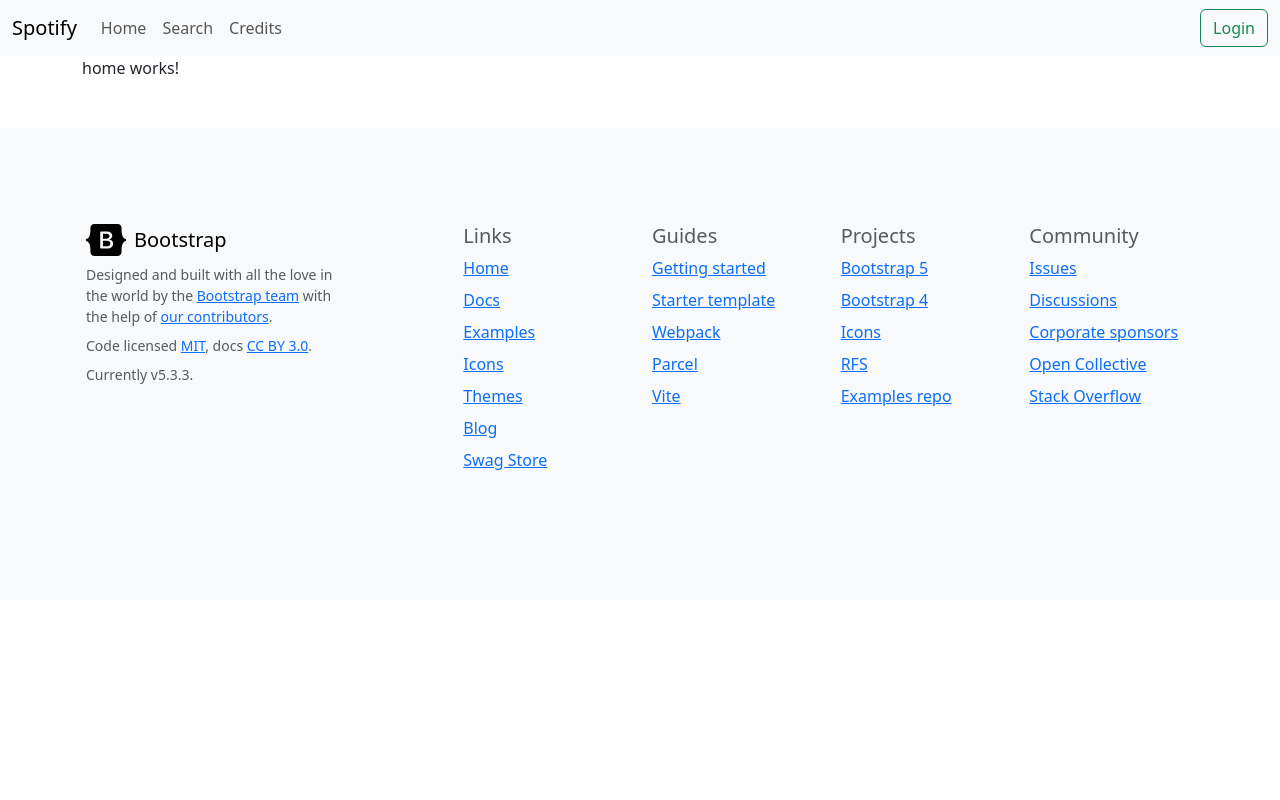
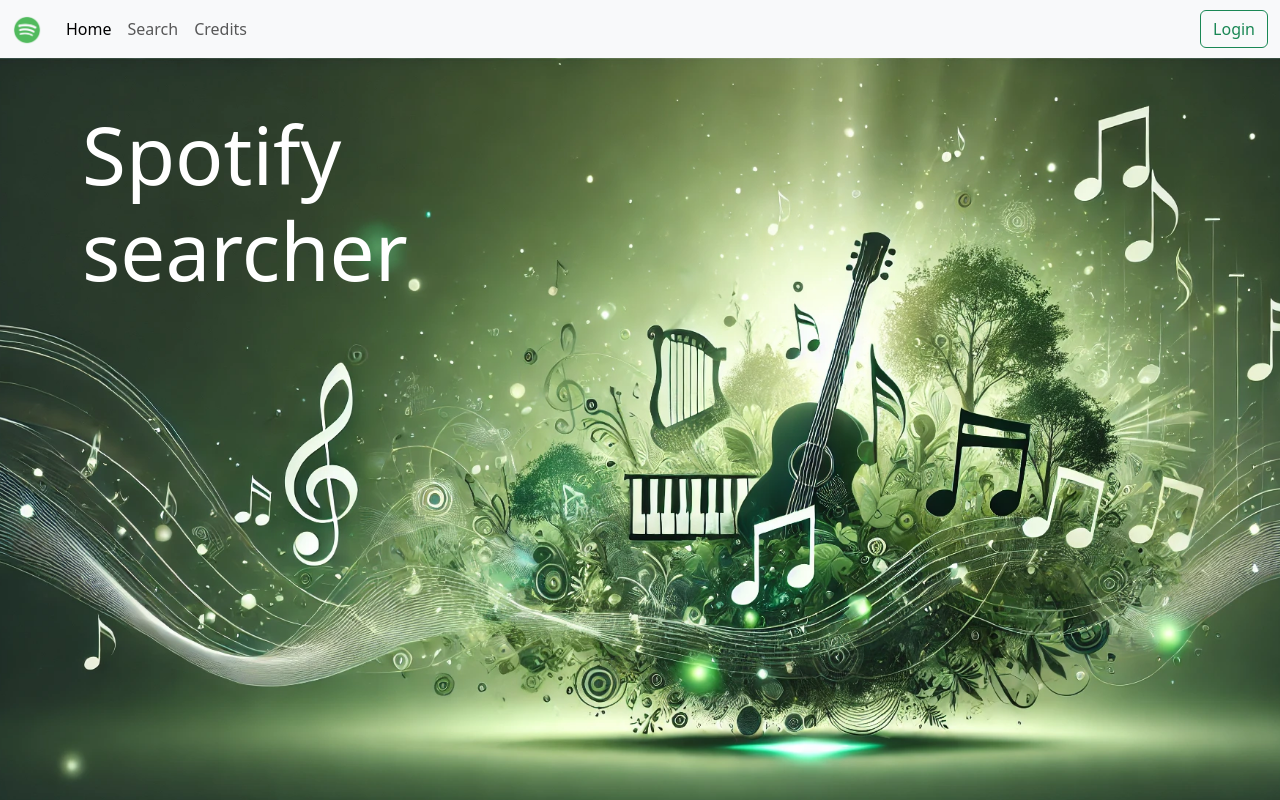
Before and after one commit to reda-halouachi/corsoangular4ci20242025, an Angular app in the folder spotify/: page / in a window 1280 px wide. Shown: the top 800 px of the page. Built offline with nearby package versions, Linux system fonts and the light colour scheme.

Commit message:
Home, footer e credits

```diff
--- a/spotify/src/app/app.component.html
+++ b/spotify/src/app/app.component.html
@@ -1,6 +1,4 @@
 <app-menu></app-menu>
 <!-- Vedi documentazione bootstrap per le classi utilizzate -->
-<div class="container">
-  <router-outlet></router-outlet>
-</div>
+<router-outlet></router-outlet>
 <app-footer></app-footer>
--- a/spotify/src/app/credits/credits.component.css
+++ b/spotify/src/app/credits/credits.component.css
@@ -0,0 +1,3 @@
+#sfondo {
+    min-height: 750px;
+}
--- a/spotify/src/app/credits/credits.component.html
+++ b/spotify/src/app/credits/credits.component.html
@@ -1 +1,31 @@
-<p>credits works!</p>
+<div id="sfondo" class="container-fluid bg-success bg-gradient" style="--bs-bg-opacity: .1;">
+    <div class="container py-5">
+        <h3 class="display-3 text-success">
+            Credits
+        </h3>
+        <div class="row mt-5">
+            <div class="col-lg-6">
+                <h1 class="display-1 text-success text-center">4Ci</h1>
+            </div>
+            <div class="col-lg-6">
+                <ul class="list-unstyled">
+                    <li>BORGES HERMEL ANITA</li>
+                    <li>GAVATTA STEFANO</li>
+                    <li>HAJDU EDWARD</li>
+                    <li>HALOUACHI REDA</li>
+                    <li>HAMDAOUI OMAR</li>
+                    <li>KUSHNIR OLEKSANDR</li>
+                    <li>LUTTERI GABRIEL</li>
+                    <li>MBAYE MOUSTAPHA</li>
+                    <li>MERLINI SIMONE</li>
+                    <li>PACHERA TOMMASO</li>
+                    <li>PARISI MARTINO</li>
+                    <li>SIEFF MARCO</li>
+                    <li>TOMASONI VIRGINIA</li>
+                    <li>URCIUOLI FEDERICO</li>
+                    <li>ZORZA JACOPO</li>
+                </ul>
+            </div>
+        </div>
+    </div>
+</div>
--- a/spotify/src/app/footer/footer.component.html
+++ b/spotify/src/app/footer/footer.component.html
@@ -1,57 +1,42 @@
-<footer class="bd-footer py-4 py-md-5 mt-5 bg-body-tertiary">
+<footer class="bd-footer py-2 py-md-2 bg-body-tertiary">
     <div class="container py-4 py-md-5 px-4 px-md-3 text-body-secondary">
       <div class="row">
         <div class="col-lg-3 mb-3">
           <a class="d-inline-flex align-items-center mb-2 text-body-emphasis text-decoration-none" href="/" aria-label="Bootstrap">
-            <svg xmlns="http://www.w3.org/2000/svg" width="40" height="32" class="d-block me-2" viewBox="0 0 118 94" role="img"><title>Bootstrap</title><path fill-rule="evenodd" clip-rule="evenodd" d="M24.509 0c-6.733 0-11.715 5.893-11.492 12.284.214 6.14-.064 14.092-2.066 20.577C8.943 39.365 5.547 43.485 0 44.014v5.972c5.547.529 8.943 4.649 10.951 11.153 2.002 6.485 2.28 14.437 2.066 20.577C12.794 88.106 17.776 94 24.51 94H93.5c6.733 0 11.714-5.893 11.491-12.284-.214-6.14.064-14.092 2.066-20.577 2.009-6.504 5.396-10.624 10.943-11.153v-5.972c-5.547-.529-8.934-4.649-10.943-11.153-2.002-6.484-2.28-14.437-2.066-20.577C105.214 5.894 100.233 0 93.5 0H24.508zM80 57.863C80 66.663 73.436 72 62.543 72H44a2 2 0 01-2-2V24a2 2 0 012-2h18.437c9.083 0 15.044 4.92 15.044 12.474 0 5.302-4.01 10.049-9.119 10.88v.277C75.317 46.394 80 51.21 80 57.863zM60.521 28.34H49.948v14.934h8.905c6.884 0 10.68-2.772 10.68-7.727 0-4.643-3.264-7.207-9.012-7.207zM49.948 49.2v16.458H60.91c7.167 0 10.964-2.876 10.964-8.281 0-5.406-3.903-8.178-11.425-8.178H49.948z" fill="currentColor"></path></svg>
-            <span class="fs-5">Bootstrap</span>
+            <img src="/logospotify.png" width="40" height="40">
+            <span class="fs-5 px-2">Spotify searcher</span>
           </a>
           <ul class="list-unstyled small">
-            <li class="mb-2">Designed and built with all the love in the world by the <a href="/docs/5.3/about/team/">Bootstrap team</a> with the help of <a href="https://github.com/twbs/bootstrap/graphs/contributors">our contributors</a>.</li>
-            <li class="mb-2">Code licensed <a href="https://github.com/twbs/bootstrap/blob/main/LICENSE" target="_blank" rel="license noopener">MIT</a>, docs <a href="https://creativecommons.org/licenses/by/3.0/" target="_blank" rel="license noopener">CC BY 3.0</a>.</li>
-            <li class="mb-2">Currently v5.3.3.</li>
+            <li class="mb-2">Progetto realizzato durante il corso di Informatica dalla classe 4Ci dell'<br><a href="https://marconirovereto.it" target="_blank">Istituto Tecnico Tecnologico Marconi di Rovereto.</a></li>
+            <li class="mb-2">a.s. 2024/2025.</li>
+            <li class="mb-2">Currently v0.1</li>
           </ul>
         </div>
-        <div class="col-6 col-lg-2 offset-lg-1 mb-3">
-          <h5>Links</h5>
+        <div class="col-lg-3 mb-3">
+          <h5>Angular</h5>
           <ul class="list-unstyled">
-            <li class="mb-2"><a href="/">Home</a></li>
-            <li class="mb-2"><a href="/docs/5.3/">Docs</a></li>
-            <li class="mb-2"><a href="/docs/5.3/examples/">Examples</a></li>
-            <li class="mb-2"><a href="https://icons.getbootstrap.com/">Icons</a></li>
-            <li class="mb-2"><a href="https://themes.getbootstrap.com/">Themes</a></li>
-            <li class="mb-2"><a href="https://blog.getbootstrap.com/">Blog</a></li>
-            <li class="mb-2"><a href="https://cottonbureau.com/people/bootstrap" target="_blank" rel="noopener">Swag Store</a></li>
+            <li class="mb-2"><a href="https://angular.dev" target="_blank">Home</a></li>
+            <li class="mb-2"><a href="https://angular.dev/overview" target="_blank">Overview</a></li>
+            <li class="mb-2"><a href="https://angular.dev/tutorials" target="_blank">Tutorials</a></li>
+            <li class="mb-2"><a href="https://angular.dev/api" target="_blank">API Reference</a></li>
           </ul>
         </div>
-        <div class="col-6 col-lg-2 mb-3">
-          <h5>Guides</h5>
+        <div class="col-lg-3 mb-3">
+          <h5>Bootstrap</h5>
           <ul class="list-unstyled">
-            <li class="mb-2"><a href="/docs/5.3/getting-started/">Getting started</a></li>
-            <li class="mb-2"><a href="/docs/5.3/examples/starter-template/">Starter template</a></li>
-            <li class="mb-2"><a href="/docs/5.3/getting-started/webpack/">Webpack</a></li>
-            <li class="mb-2"><a href="/docs/5.3/getting-started/parcel/">Parcel</a></li>
-            <li class="mb-2"><a href="/docs/5.3/getting-started/vite/">Vite</a></li>
+            <li class="mb-2"><a href="https://getbootstrap.com" target="_blank">Home</a></li>
+            <li class="mb-2"><a href="https://getbootstrap.com/docs/5.3/getting-started/introduction/" target="_blank">Docs</a></li>
+            <li class="mb-2"><a href="https://icons.getbootstrap.com/" target="_blank">Icons</a></li>
+            <li class="mb-2"><a href="https://themes.getbootstrap.com/" target="_blank">Themes</a></li>
+            <li class="mb-2"><a href="https://blog.getbootstrap.com/" target="_blank">Blog</a></li>
           </ul>
         </div>
-        <div class="col-6 col-lg-2 mb-3">
-          <h5>Projects</h5>
+        <div class="col-lg-3 mb-3">
+          <h5>Github</h5>
           <ul class="list-unstyled">
-            <li class="mb-2"><a href="https://github.com/twbs/bootstrap" target="_blank" rel="noopener">Bootstrap 5</a></li>
-            <li class="mb-2"><a href="https://github.com/twbs/bootstrap/tree/v4-dev" target="_blank" rel="noopener">Bootstrap 4</a></li>
-            <li class="mb-2"><a href="https://github.com/twbs/icons" target="_blank" rel="noopener">Icons</a></li>
-            <li class="mb-2"><a href="https://github.com/twbs/rfs" target="_blank" rel="noopener">RFS</a></li>
-            <li class="mb-2"><a href="https://github.com/twbs/examples/" target="_blank" rel="noopener">Examples repo</a></li>
-          </ul>
-        </div>
-        <div class="col-6 col-lg-2 mb-3">
-          <h5>Community</h5>
-          <ul class="list-unstyled">
-            <li class="mb-2"><a href="https://github.com/twbs/bootstrap/issues" target="_blank" rel="noopener">Issues</a></li>
-            <li class="mb-2"><a href="https://github.com/twbs/bootstrap/discussions" target="_blank" rel="noopener">Discussions</a></li>
-            <li class="mb-2"><a href="https://github.com/sponsors/twbs" target="_blank" rel="noopener">Corporate sponsors</a></li>
-            <li class="mb-2"><a href="https://opencollective.com/bootstrap" target="_blank" rel="noopener">Open Collective</a></li>
-            <li class="mb-2"><a href="https://stackoverflow.com/questions/tagged/bootstrap-5" target="_blank" rel="noopener">Stack Overflow</a></li>
+            <li class="mb-2"><a href="https://github.com/" target="_blank" rel="noopener">Home</a></li>
+            <li class="mb-2"><a href="https://github.com/andreatrentini/corsoangular4ci20242025" target="_blank">Repository</a></li>
+            <li class="mb-2"><a href="https://classroom.github.com/" target="_blank" rel="noopener">Classroom</a></li>
           </ul>
         </div>
       </div>
--- a/spotify/src/app/footer/footer.component.ts
+++ b/spotify/src/app/footer/footer.component.ts
@@ -1,9 +1,10 @@
 import { Component } from '@angular/core';
+import { RouterLink } from '@angular/router';
 
 @Component({
   selector: 'app-footer',
   standalone: true,
-  imports: [],
+  imports: [RouterLink],
   templateUrl: './footer.component.html',
   styleUrl: './footer.component.css'
 })
--- a/spotify/src/app/home/home.component.css
+++ b/spotify/src/app/home/home.component.css
@@ -0,0 +1,7 @@
+#sfondo {
+    background-image: url('/sfondo.webp');
+    background-repeat: no-repeat;
+    background-position: center;
+    background-size: cover;
+    min-height: 750px;
+}
--- a/spotify/src/app/home/home.component.html
+++ b/spotify/src/app/home/home.component.html
@@ -1 +1,5 @@
-<p>home works!</p>
+<div id="sfondo" class="container-fluid">
+    <div class="container pt-5">
+        <h1 class="display-1 text-white">Spotify<br>searcher</h1>
+    </div>
+</div>
--- a/spotify/src/app/menu/menu.component.html
+++ b/spotify/src/app/menu/menu.component.html
@@ -1,13 +1,15 @@
 <nav class="navbar navbar-expand-lg bg-body-tertiary">
     <div class="container-fluid">
-      <a class="navbar-brand" routerLink="" routerLinkActive="active">Spotify</a>
+      <a class="navbar-brand" href="#">
+        <img src="logospotify.png" alt="Spotify searcher" width="30" height="30">
+      </a>
       <button class="navbar-toggler" type="button" data-bs-toggle="collapse" data-bs-target="#navbarSupportedContent" aria-controls="navbarSupportedContent" aria-expanded="false" aria-label="Toggle navigation">
         <span class="navbar-toggler-icon"></span>
       </button>
       <div class="collapse navbar-collapse" id="navbarSupportedContent">
         <ul class="navbar-nav me-auto mb-2 mb-lg-0">
           <li class="nav-item">
-            <a class="nav-link" aria-current="page" routerLink="#" routerLinkActive="active">Home</a>
+            <a class="nav-link" aria-current="page" routerLink="/" routerLinkActive="active">Home</a>
           </li>
           <li class="nav-item">
             <a class="nav-link" routerLink="/search" routerLinkActive="active">Search</a>
```
Also changed, not shown: spotify/public/logospotify.png (added), spotify/public/sfondo.webp (added).
